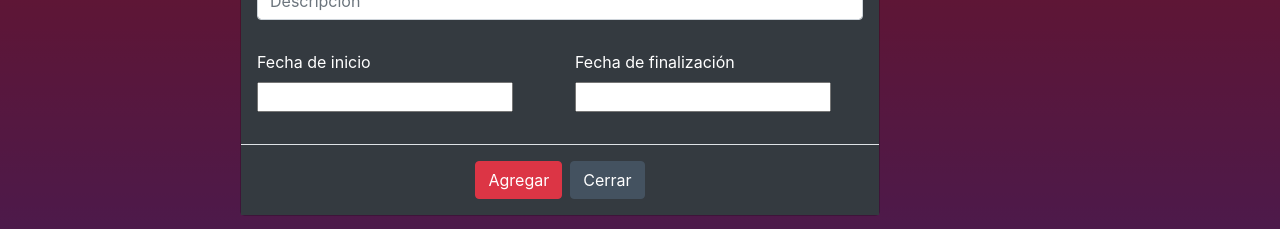
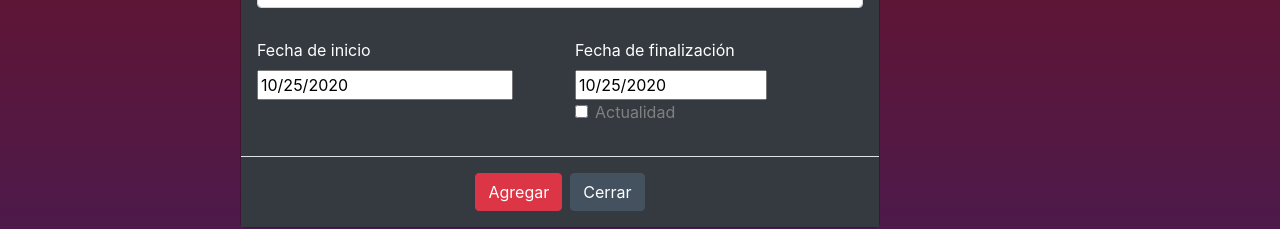
Before and after one commit to MauriBian/eis2020s2-linkedunq-frontend, a React (Create React App) app: page /home in a window 1280 px wide. Both pictures are taken after a click on the button 1227 px from the left and 96 px from the top of the page. Shown: the part 425-654 px from the top of the page. Built offline with nearby package versions, Linux system fonts and the light colour scheme; no server answers.

Commit message:
add actualidad checkbox

```diff
--- a/src/components/AddJobModal.jsx
+++ b/src/components/AddJobModal.jsx
@@ -12,13 +12,15 @@ export default class AddJobModal extends React.Component{
         this.state = {
           titulo: '',
           descripcion:'',
-          desde:'',
-          hasta:''
+          desde: new Date(),
+          hasta: new Date(),
+          actualidad: false
         }
         this.handleSubmit = this.handleSubmit.bind(this)
         this.handleChange = this.handleChange.bind(this)
         this.setStartDate = this.setStartDate.bind(this)
         this.setEndDate = this.setEndDate.bind(this)
+        this.setActualDate = this.setActualDate.bind(this)
     }
 
     handleChange (e) {
@@ -37,19 +39,26 @@ export default class AddJobModal extends React.Component{
       })
     }
 
+    setActualDate(){
+      this.setState({
+        actualidad: !this.state.actualidad
+      })
+    }
+
     handleSubmit () {
       const header={  'Content-Type': 'application/json',
                 'X-Requested-With': 'XMLHttpRequest'
                  }
-      const parseStartDate = this.state.desde.getFullYear() + '-'  + this.add0ToDate(this.state.desde.getMonth()) + '-' + this.add0ToDate(this.state.desde.getDate())
-      const parseEndDate = this.state.hasta.getFullYear() + '-'  + this.add0ToDate(this.state.hasta.getMonth()) + '-' + this.add0ToDate(this.state.hasta.getDate())
+      const parseStartDate = this.state.desde !== '' ?  this.state.desde.getFullYear() + '-'  + this.add0ToDate(this.state.desde.getMonth()) + '-' + this.add0ToDate(this.state.desde.getDate()) : null
+      let parseEndDate =  this.state.hasta !== ''  ? this.state.hasta.getFullYear() + '-'  + this.add0ToDate(this.state.hasta.getMonth()) + '-' + this.add0ToDate(this.state.hasta.getDate()) : null
+      parseEndDate = this.state.actualidad ? '9999-12-31' : parseEndDate
       axios.post('http://localhost:8080/jobs/create',
                 {username:localStorage.getItem('username').replace(/ /g, ""),
                 titulo:this.state.titulo.replace(/ /g, ""),
                 descripcion:this.state.descripcion.replace(/ /g, ""),
-                fechaInicioTrabajo: parseStartDate.replace(/ /g, ""),
-                fechaFinTrabajo: parseEndDate.replace(/ /g, ""),
-                },header).then(this.props.onHide())
+                fechaInicioTrabajo: parseStartDate ? parseStartDate.replace(/ /g, "") : parseStartDate,
+                fechaFinTrabajo: parseEndDate ? parseEndDate.replace(/ /g, "") : parseEndDate,
+                },header).then(this.props.onHide()).catch(elem => alert('Las fechas no pueden estar vacias'))
     }
 
     add0ToDate (date) {
@@ -94,7 +103,12 @@ export default class AddJobModal extends React.Component{
                         </Col>
                         <Col>
                             <Form.Label className="modal-form-title">Fecha de finalización</Form.Label>
-                            <DatePicker selected={this.state.hasta} onChange={date => this.setEndDate(date)} />
+                            <DatePicker disabled={this.state.actualidad} className="modal-datepicker" selected={this.state.hasta} onChange={date => this.setEndDate(date)} />
+                            <Form.Check
+                              label="Actualidad"
+                              className="modal-checkbox"
+                              onChange={this.setActualDate}
+                          />
                         </Col>
                     </Row>
                   </FormGroup>
--- a/src/style/addjobmodal.css
+++ b/src/style/addjobmodal.css
@@ -34,6 +34,14 @@
   min-width: 100%;
 }
 
+.modal-datepicker{
+  width: 15vw;
+}
+
 .modal-content {
   max-width: 80%;
 }
+
+.modal-checkbox{
+  color:grey;
+}
--- a/src/views/Home.jsx
+++ b/src/views/Home.jsx
@@ -64,7 +64,7 @@ export default class Home extends React.Component{
                   return <CardDeck key={index}>
                     {
                     deck.map ((elem, index) => {
-                      return <JobCard key={index} title={elem.titulo} text={elem.descripcion} footer={elem.fechaInicioTrabajo + ' - ' + elem.fechaFinTrabajo}></JobCard>
+                      return <JobCard key={index} title={elem.titulo} text={elem.descripcion} footer={elem.fechaInicioTrabajo + ' - ' + (elem.fechaFinTrabajo === '9999-12-31' ? 'Actualidad' : elem.fechaFinTrabajo) }></JobCard>
                     })}
                   </CardDeck>
                 })
```
